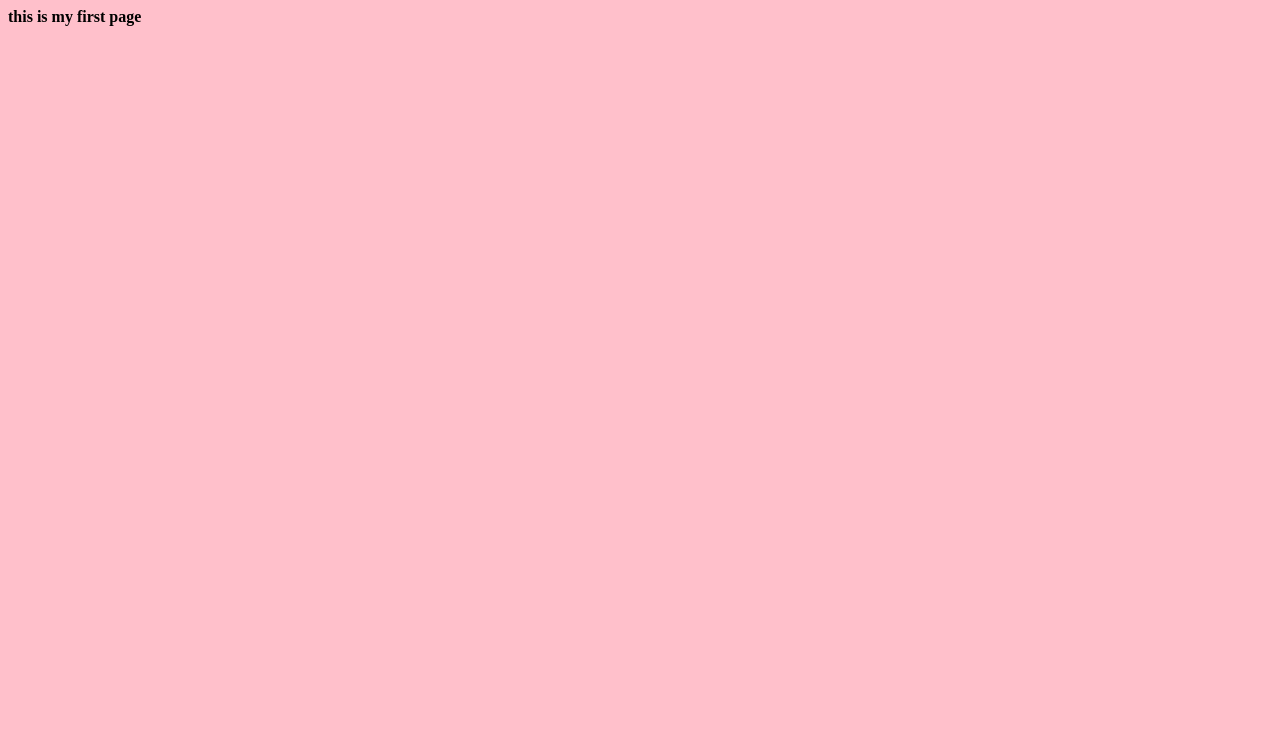
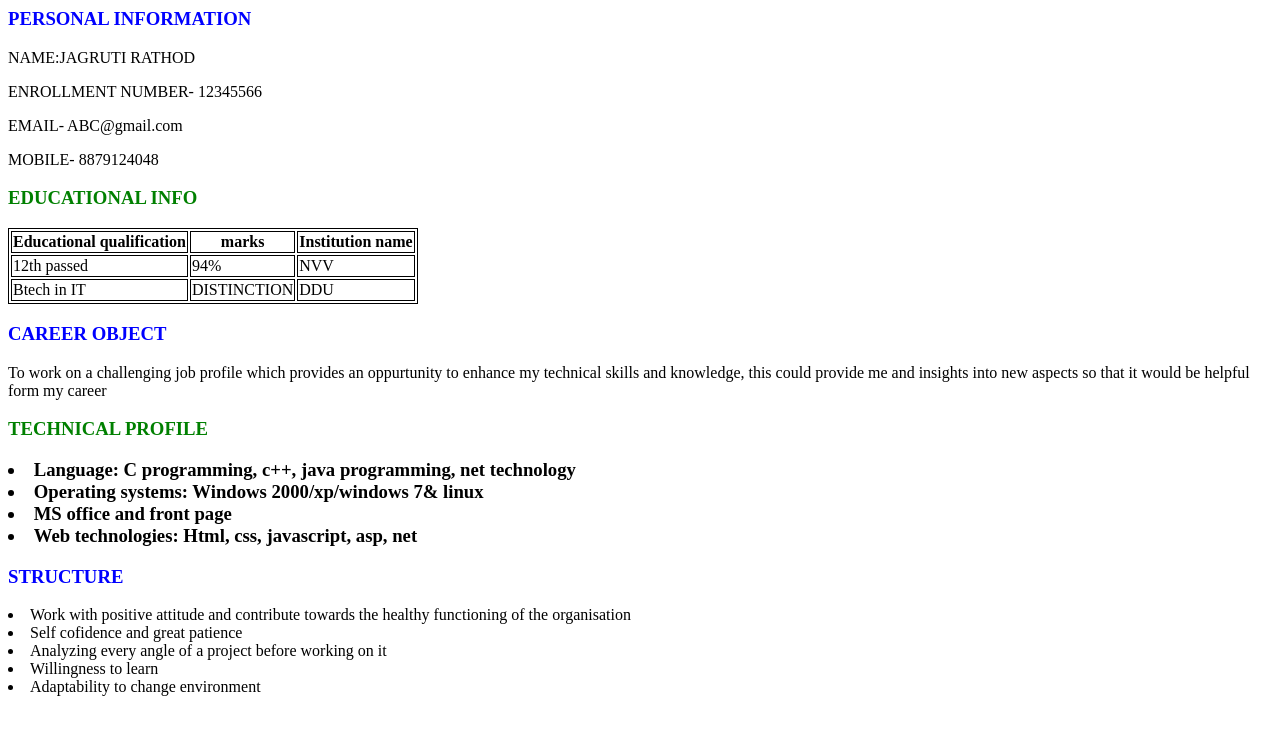
Before and after one commit to jinalbhagat93/mywebsite, a plain HTML site: page index.html in a window 1280 px wide. Drawn offline with Linux system fonts and the light colour scheme.

Commit message:
Update index.html

```diff
--- a/index.html
+++ b/index.html
@@ -1,8 +1,51 @@
+
 <html>
   <head>
-    <title>home page</title>
-  </head>
-  <body bgcolor="pink">
-  <b> this is my first page</b>
-  </body>
-</html>
+            <title> RESUME </title>
+  <style> table, th, td {border:1px solid black;}</style>
+   </head>
+
+ <h3 style="color:blue;"> PERSONAL INFORMATION </h3>
+ <p> NAME:JAGRUTI RATHOD </p>
+ <p> ENROLLMENT NUMBER- 12345566 </p>
+ <p> EMAIL- ABC@gmail.com </p>
+ <p> MOBILE- 8879124048 </p>
+
+ <h3 style="color:green;"> EDUCATIONAL INFO </h3>
+ <table>
+ <tr>
+ <th> Educational qualification </th>
+ <th> marks </th>
+ <th>Institution name</th>
+ </tr>
+
+ <tr>
+ <td> 12th passed </td>
+ <td>94% </td>
+ <td> NVV </td>
+ </tr>
+
+ <tr>
+ <td> Btech in IT </td>
+ <td> DISTINCTION </td>
+ <td> DDU </td>
+ </td>
+ </table>
+
+ <h3 style="color:blue;"> CAREER OBJECT </h3>
+ <p>  To work on a challenging job profile which provides an oppurtunity to enhance my technical skills and knowledge, this could provide me and insights into new aspects so that it would be helpful form my career</p>
+
+  <h3 style="color:green;"> TECHNICAL PROFILE <h3>
+    <li> Language: C programming, c++, java programming, net technology </li>
+    <li>Operating systems: Windows 2000/xp/windows 7& linux </li>
+    <li> MS office and front page </li>
+    <li> Web technologies: Html, css, javascript, asp, net </li>
+
+  <h3 style="color:blue;">STRUCTURE</h3>
+  <li> Work with positive attitude and contribute towards the healthy functioning of the organisation</li>
+       <li> Self cofidence and great patience </li>
+       <li> Analyzing every angle of a project before working on it</li>
+       <li> Willingness to learn </li>
+       <li> Adaptability to change environment </li>
+
+     </html>
```
